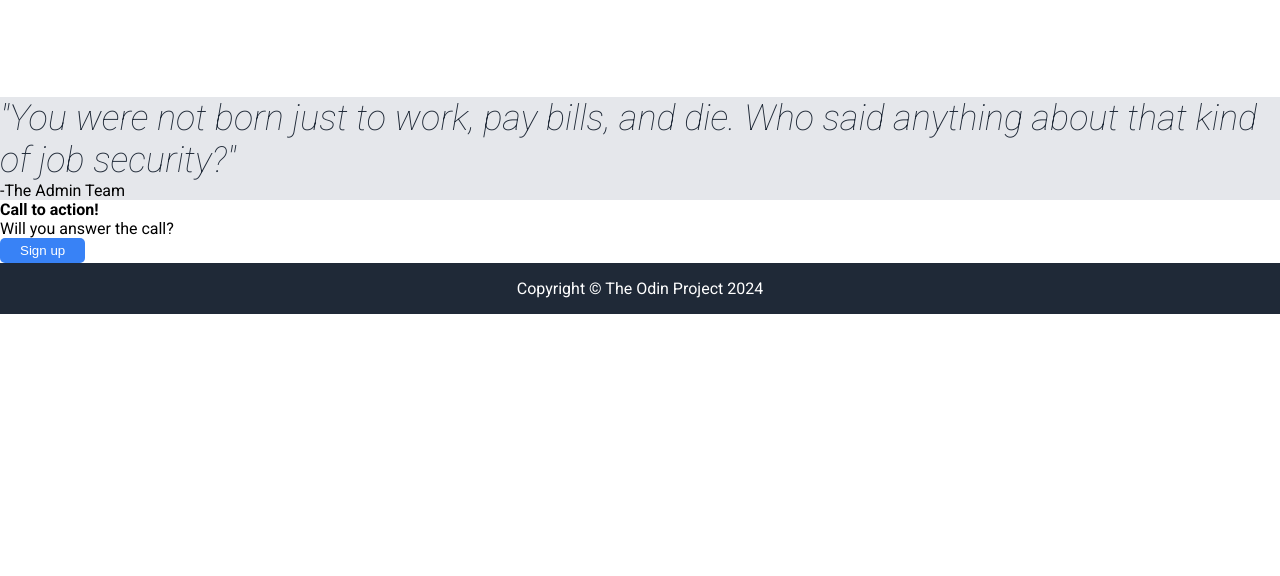
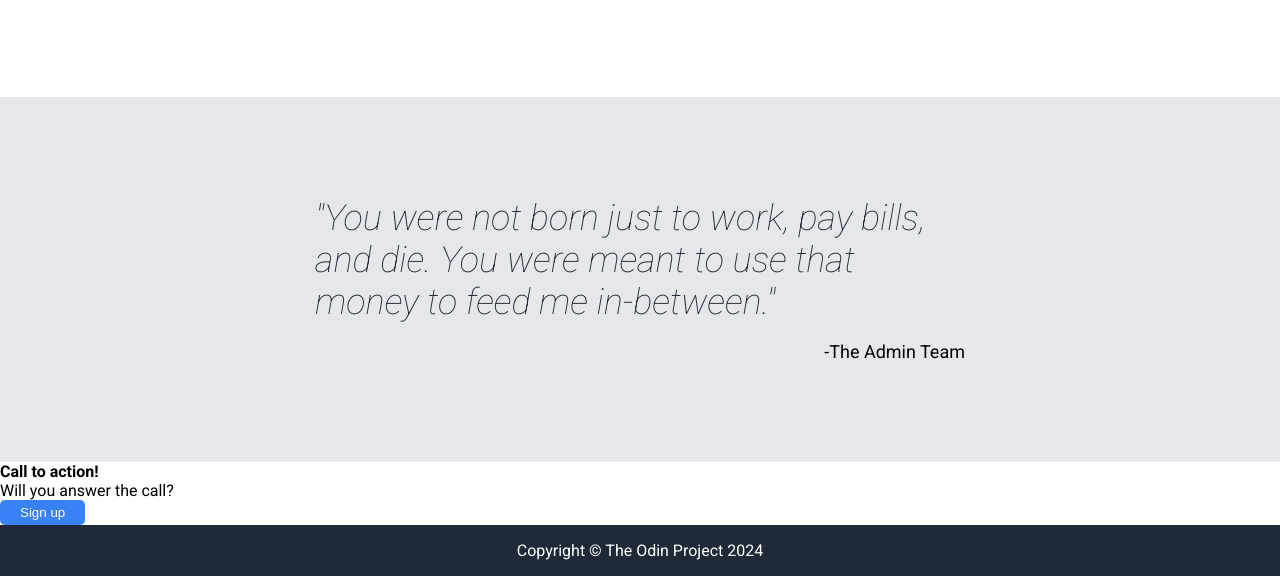
Before and after one commit to tanneragle/landing-page, a plain HTML site: page index.html in a window 1280 px wide. Shown: the part 1409-1985 px from the top of the page. Before the commit the page ends 1723 px from the top, so only its background shows below. Drawn offline with Linux system fonts and the light colour scheme.

Commit message:
Update quote section with new copy to reflect cat theme, and style with flex box attributes to match desired outcome.

```diff
--- a/index.html
+++ b/index.html
@@ -56,11 +56,13 @@
     </section>
 
     <section class="quote">
-        <div class="quote-text">
-        <p>"You were not born just to work, pay bills, and die. Who said anything about that kind of job security?"</p>
-        </div>
-        <div class="quote-name">
-        <p>-The Admin Team</p>
+        <div class="quote-container">
+            <div class="quote-text">
+            <p>"You were not born just to work, pay bills, and die. You were meant to use that money to feed me in-between."</p>
+            </div>
+            <div class="quote-name">
+            <p>-The Admin Team</p>
+            </div>
         </div>
     </section>
 
--- a/styles.css
+++ b/styles.css
@@ -133,6 +133,11 @@ img {
 
 .quote {
     background-color: #e5e7eb;
+    padding: 100px;
+    display: flex;
+    flex-direction: column;
+    align-items: center;
+    justify-content: center;
 }
 
 .quote-text {
@@ -140,6 +145,18 @@ img {
     font-style: italic;
     font-weight: lighter;
     color: #1F2937;
+}
+
+.quote-container {
+    display: flex;
+    flex-flow: column wrap;
+    max-width: 650px;
+    gap: 18px;
+}
+
+.quote-name {
+    align-self: flex-end;
+    font-size: 18px;
 }
 
 
```
